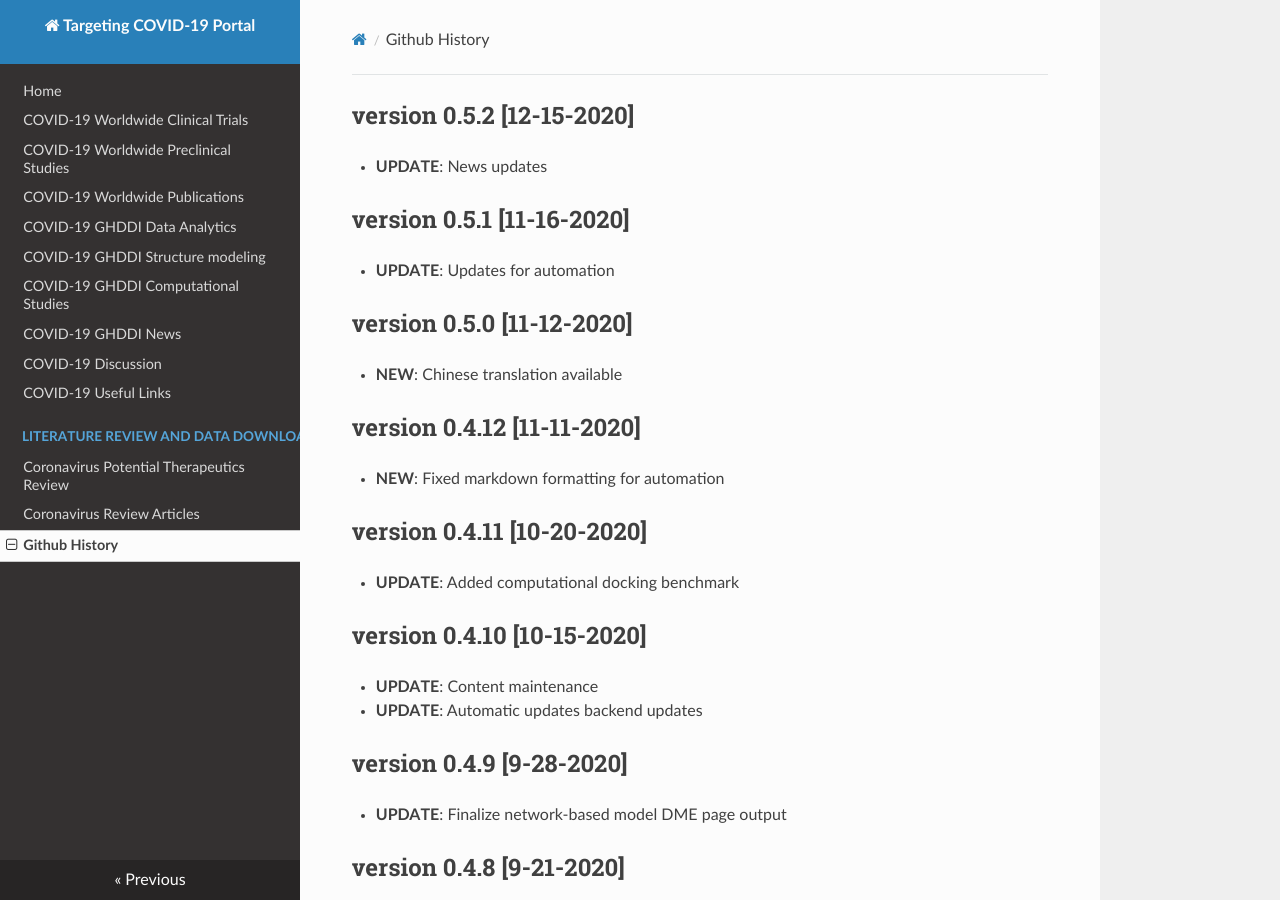
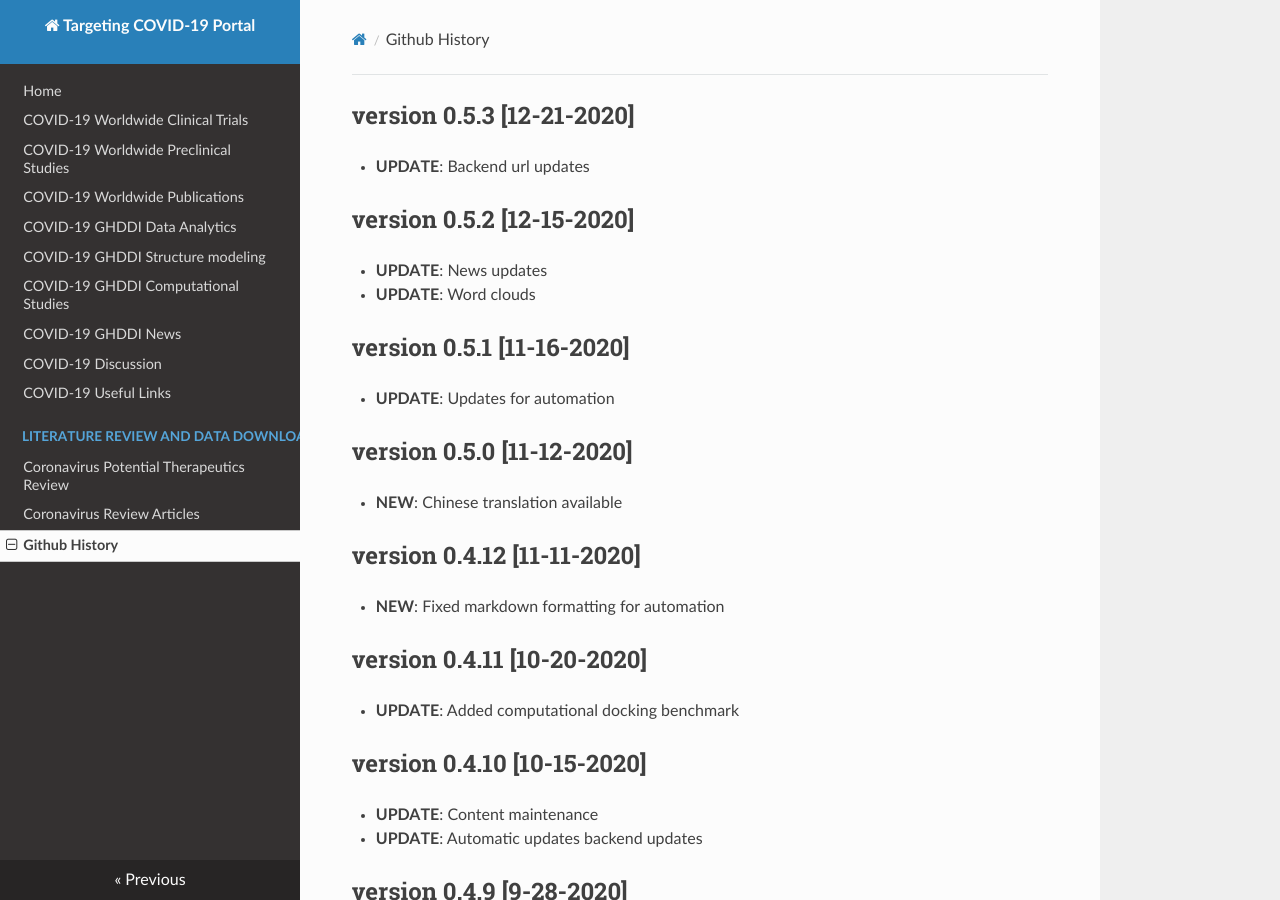
Before and after one commit to GHDDI-AILab/Targeting2019-nCoV, an MkDocs documentation site: the page built from docs/history.md, in a window 1280 px wide and 900 px high. Built offline with MkDocs 1.6.1, drawn with Linux system fonts in a browser that asks for light colours; nearby versions of some CDN libraries.

Commit message:
Update history.md

```diff
--- a/docs/history.md
+++ b/docs/history.md
@@ -1,6 +1,11 @@
+## version 0.5.3 [12-21-2020]
+
+* **UPDATE**: Backend url updates
+
 ## version 0.5.2 [12-15-2020]
 
 * **UPDATE**: News updates
+* **UPDATE**: Word clouds
 
 ## version 0.5.1 [11-16-2020]
 
```
